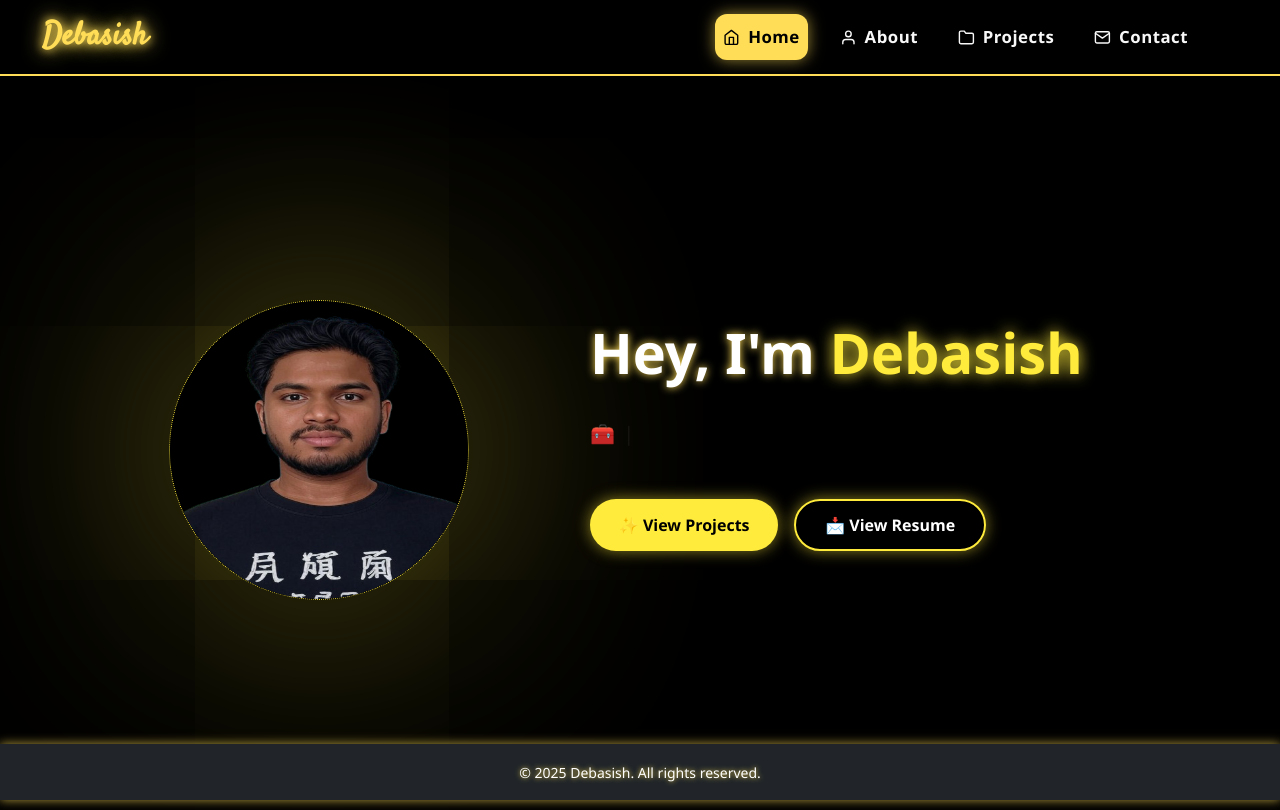
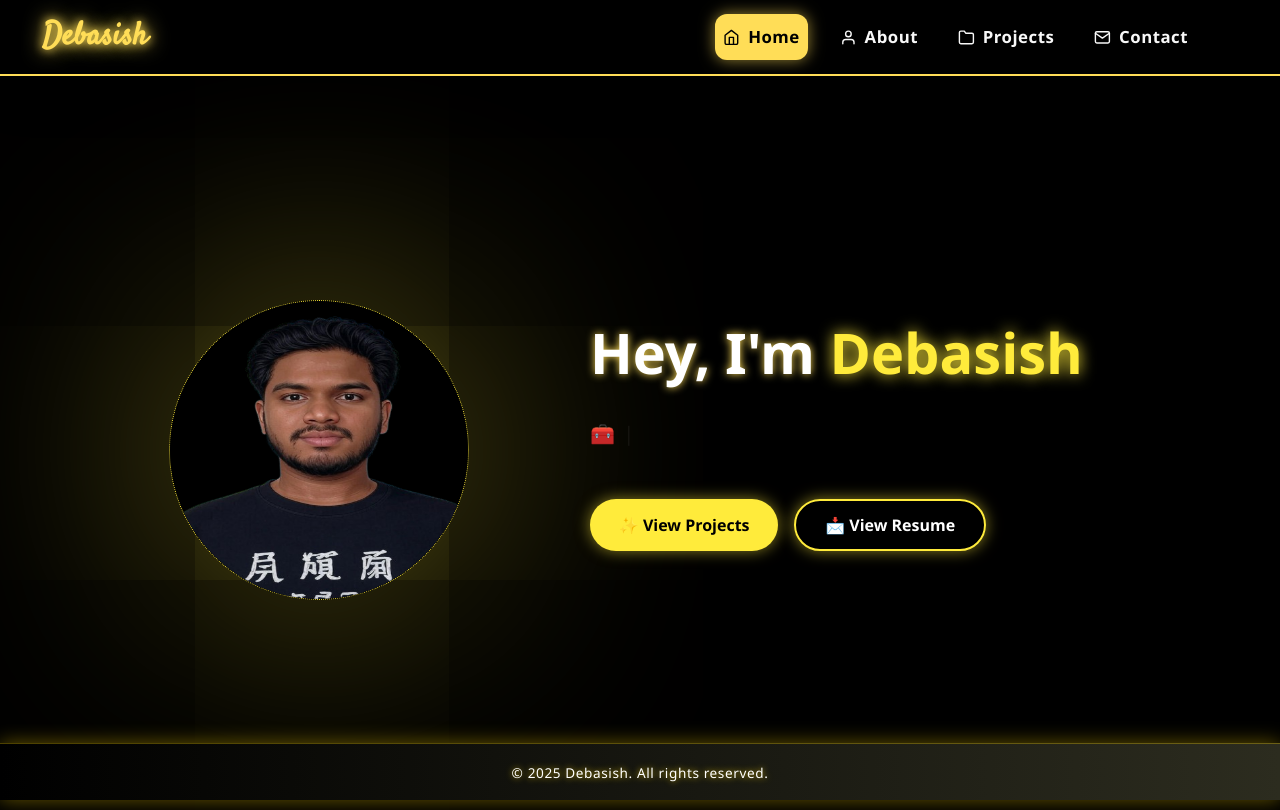
Before and after one commit to debasish39/portfolio9, a React (Vite) app: page / in a window 1280 px wide. Built offline with nearby package versions, Linux system fonts and the light colour scheme; a web font is replaced by a local one.

Commit message:
Update Footer.css

```diff
--- a/src/bootstrapport/components/Footer.css
+++ b/src/bootstrapport/components/Footer.css
@@ -1,14 +1,33 @@
-/* Footer Styles with Black Background & Gold Glowing Effect */
-
+/* Gradient Footer with Gold Glow */
 .footer {
-  background-color: #000;            /* Black background */
-  color: #ffdd57;
-  box-shadow: 0 0 10px rgba(255, 221, 87, 0.7);
-  bottom:0;
+  background: linear-gradient(90deg, #000000, #2c2c1f); /* Black to dark gold tone */
+  color: #ffd700;                                       /* Bright gold text */
+  box-shadow: 0 0 20px rgba(255, 215, 0, 0.4);          /* Soft gold glow */
+  position: fixed;
+  bottom: 0;
   width: 100%;
-  position: fixed;
+  padding: 16px 24px;
+  text-align: center;
+  font-family: 'Segoe UI', Tahoma, Geneva, Verdana, sans-serif;
+  z-index: 1000;
+  border-top: 1px solid rgba(255, 215, 0, 0.3);         /* Subtle top border */
 }
 
+/* Glowing text */
 .footer small {
-  text-shadow: 0 0 5px #ffdd57;
+  font-size: 0.85rem;
+  letter-spacing: 0.6px;
+  text-shadow: 0 0 6px rgba(255, 215, 0, 0.8);
 }
+
+/* Optional: Footer links */
+.footer a {
+  color: #ffd700;
+  margin: 0 10px;
+  text-decoration: none;
+  transition: color 0.3s ease;
+}
+
+.footer a:hover {
+  color: #fffacd; /* Light golden on hover */
+}
```
